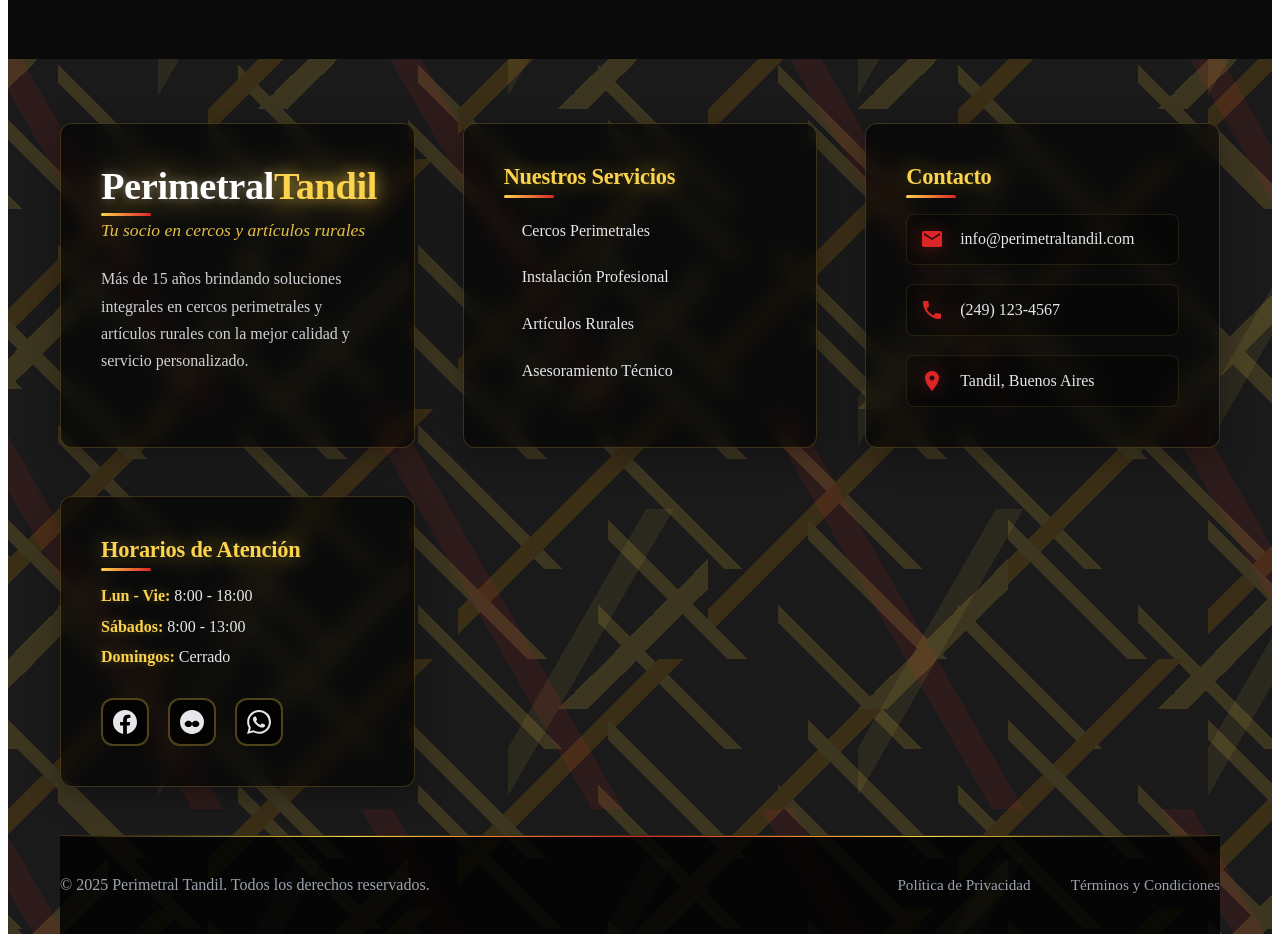
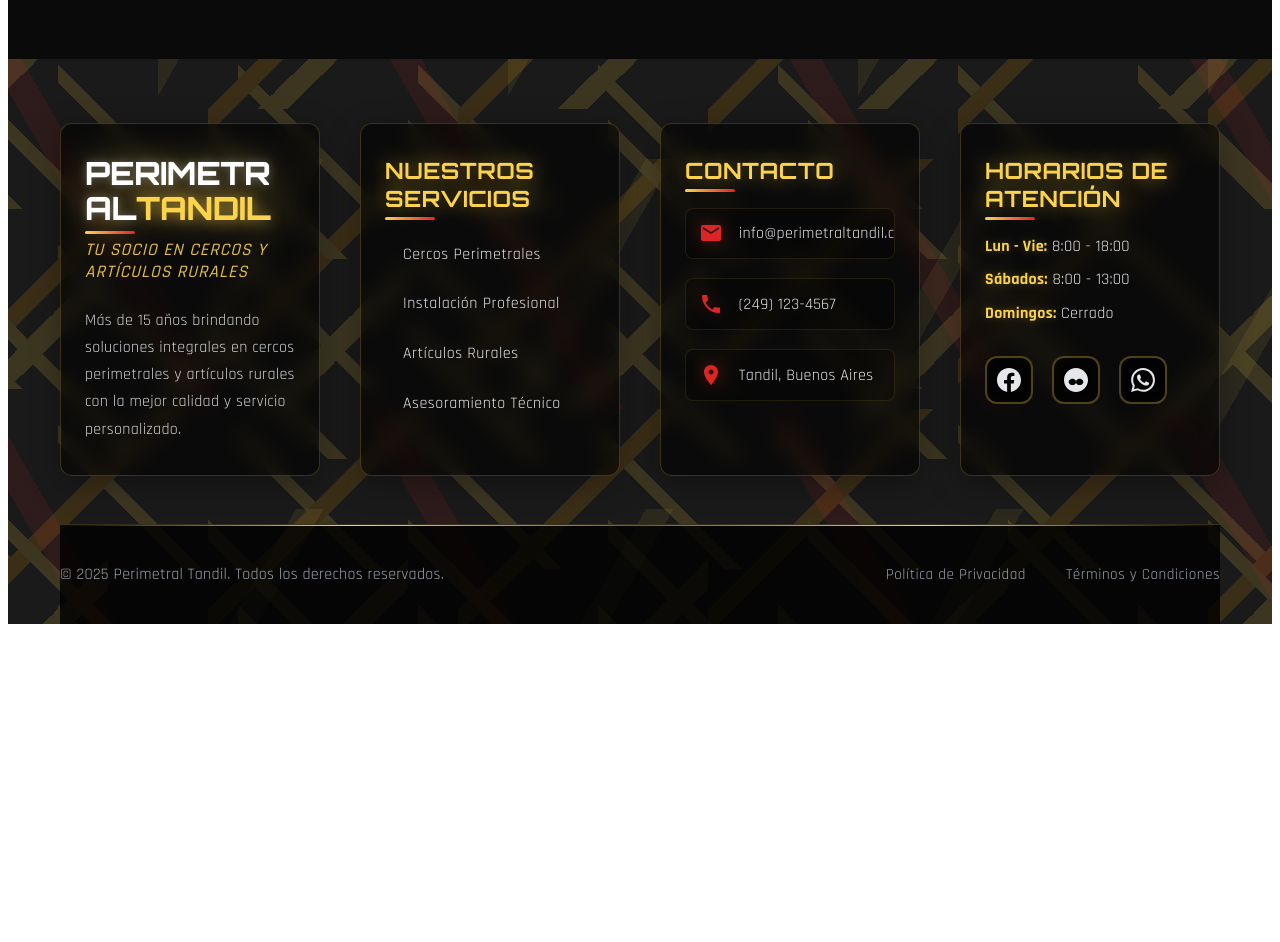
Before and after one commit to KevinMartinez7/PerimetralTandil, an Angular app: page / in a window 1280 px wide. Shown: the part 2020-2962 px from the top of the page. After the commit the page ends 2652 px from the top, so only its background shows below. Built offline with nearby package versions, Linux system fonts and the light colour scheme.

Commit message:
Mejora en estilos del footer

```diff
--- a/src/app/app.scss
+++ b/src/app/app.scss
@@ -1182,8 +1182,8 @@ body {
 
 .footer-content {
   display: grid;
-  grid-template-columns: repeat(auto-fit, minmax(280px, 1fr));
-  gap: 3rem;
+  grid-template-columns: repeat(auto-fit, minmax(250px, 1fr));
+  gap: 2.5rem;
   margin-bottom: 3rem;
   position: relative;
   z-index: 10;
@@ -1191,7 +1191,7 @@ body {
 
 .footer-section {
   background: rgba(0, 0, 0, 0.6);
-  padding: 2.5rem;
+  padding: 2rem 1.5rem;
   border-radius: 12px;
   border: 1px solid rgba(252, 211, 77, 0.2);
   backdrop-filter: blur(10px);
@@ -1199,6 +1199,8 @@ body {
   overflow: hidden;
   transition: all 0.3s ease;
   box-shadow: 0 8px 32px rgba(0, 0, 0, 0.3);
+  word-wrap: break-word;
+  overflow-wrap: break-word;
 }
 
 .footer-section::before {
@@ -1242,9 +1244,11 @@ body {
   margin-bottom: 1.5rem;
   font-size: 1.4rem;
   font-weight: 700;
-  letter-spacing: -0.01em;
+  letter-spacing: 0.5px;
   text-shadow: 0 0 20px rgba(252, 211, 77, 0.5);
   position: relative;
+  font-family: 'Orbitron', monospace;
+  text-transform: uppercase;
 }
 
 .footer-section h3::after,
@@ -1260,10 +1264,15 @@ body {
 }
 
 .footer-logo h3 {
-  font-size: 2.4rem;
+  font-size: 2rem;
   font-weight: 800;
   margin-bottom: 0.8rem;
   filter: drop-shadow(0 0 15px rgba(252, 211, 77, 0.4));
+  font-family: 'Orbitron', monospace;
+  text-transform: uppercase;
+  letter-spacing: -0.01em;
+  line-height: 1.1;
+  word-break: break-word;
 }
 
 .footer-logo h3 .brand-white {
@@ -1280,17 +1289,22 @@ body {
   color: #FCD34D;
   font-style: italic;
   margin-bottom: 1.5rem;
-  font-weight: 300;
+  font-weight: 500;
   font-size: 1.1rem;
   opacity: 0.9;
+  font-family: 'Rajdhani', sans-serif;
+  letter-spacing: 1px;
+  text-transform: uppercase;
 }
 
 .footer-description {
   color: #E5E7EB;
   line-height: 1.7;
   font-size: 1rem;
-  font-weight: 300;
+  font-weight: 400;
   opacity: 0.9;
+  font-family: 'Rajdhani', sans-serif;
+  letter-spacing: 0.3px;
 }
 
 .footer-links {
@@ -1308,10 +1322,12 @@ body {
   transition: all 0.3s ease;
   display: block;
   padding: 0.5rem 0;
-  font-weight: 300;
+  font-weight: 400;
   position: relative;
   border-left: 3px solid transparent;
   padding-left: 15px;
+  font-family: 'Rajdhani', sans-serif;
+  letter-spacing: 0.5px;
 }
 
 .footer-links a::before {
@@ -1348,7 +1364,7 @@ body {
   align-items: center;
   gap: 1rem;
   color: #E5E7EB;
-  font-weight: 300;
+  font-weight: 400;
   transition: all 0.3s ease;
   padding: 0.8rem;
   border-radius: 8px;
@@ -1356,6 +1372,8 @@ body {
   border: 1px solid rgba(252, 211, 77, 0.1);
   position: relative;
   overflow: hidden;
+  font-family: 'Rajdhani', sans-serif;
+  letter-spacing: 0.3px;
 }
 
 .contact-item::before {
@@ -1402,13 +1420,16 @@ body {
   color: #E5E7EB;
   margin-bottom: 0.8rem;
   font-size: 1rem;
-  font-weight: 300;
+  font-weight: 400;
+  font-family: 'Rajdhani', sans-serif;
+  letter-spacing: 0.3px;
 }
 
 .hours-info strong {
   color: #FCD34D;
-  font-weight: 600;
+  font-weight: 700;
   text-shadow: 0 0 8px rgba(252, 211, 77, 0.3);
+  font-family: 'Rajdhani', sans-serif;
 }
 
 .social-links {
@@ -1498,7 +1519,9 @@ body {
 .footer-bottom-content p {
   color: #9CA3AF;
   margin: 0;
-  font-weight: 300;
+  font-weight: 400;
+  font-family: 'Rajdhani', sans-serif;
+  letter-spacing: 0.3px;
 }
 
 .footer-bottom-links {
@@ -1510,10 +1533,12 @@ body {
   color: #9CA3AF;
   text-decoration: none;
   font-size: 0.95rem;
-  font-weight: 300;
+  font-weight: 400;
   transition: all 0.3s ease;
   position: relative;
   padding: 0.5rem 0;
+  font-family: 'Rajdhani', sans-serif;
+  letter-spacing: 0.5px;
 }
 
 .footer-bottom-links a::after {
```
